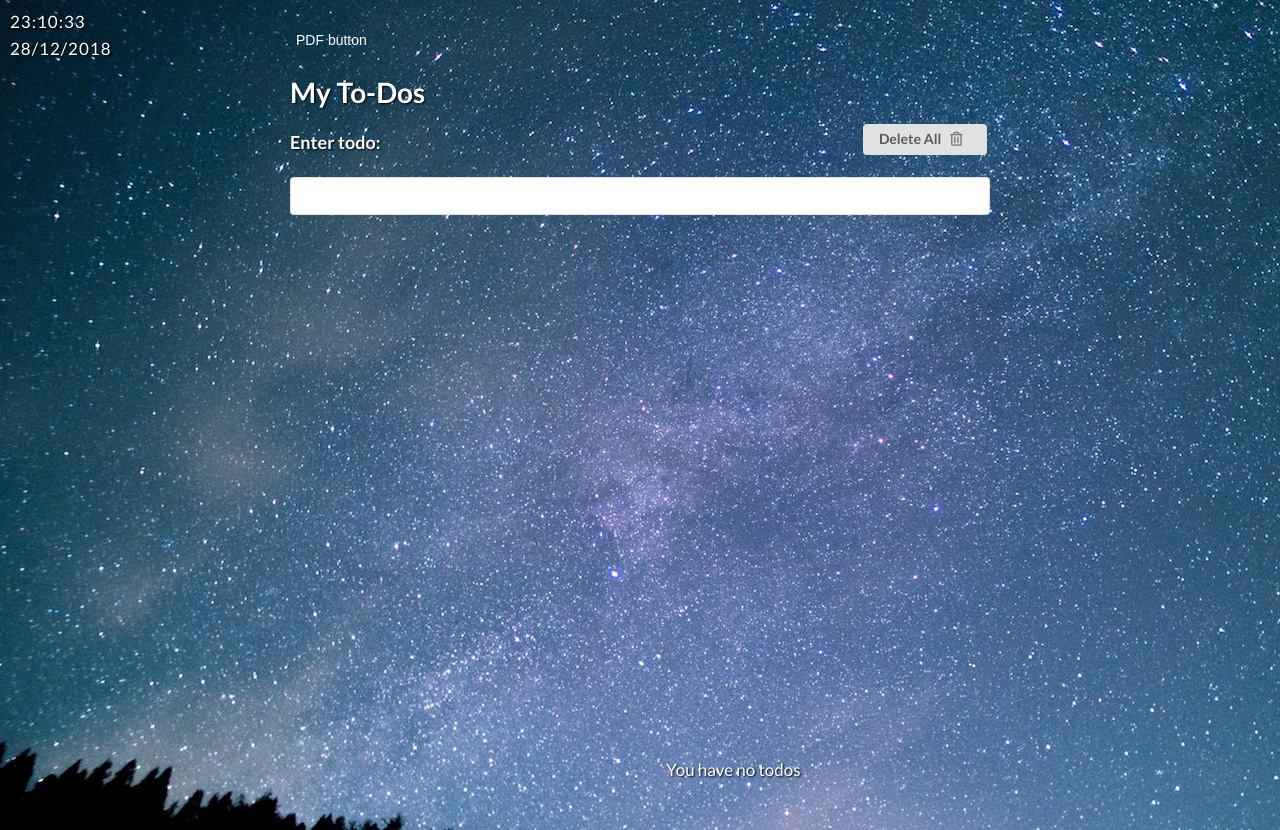
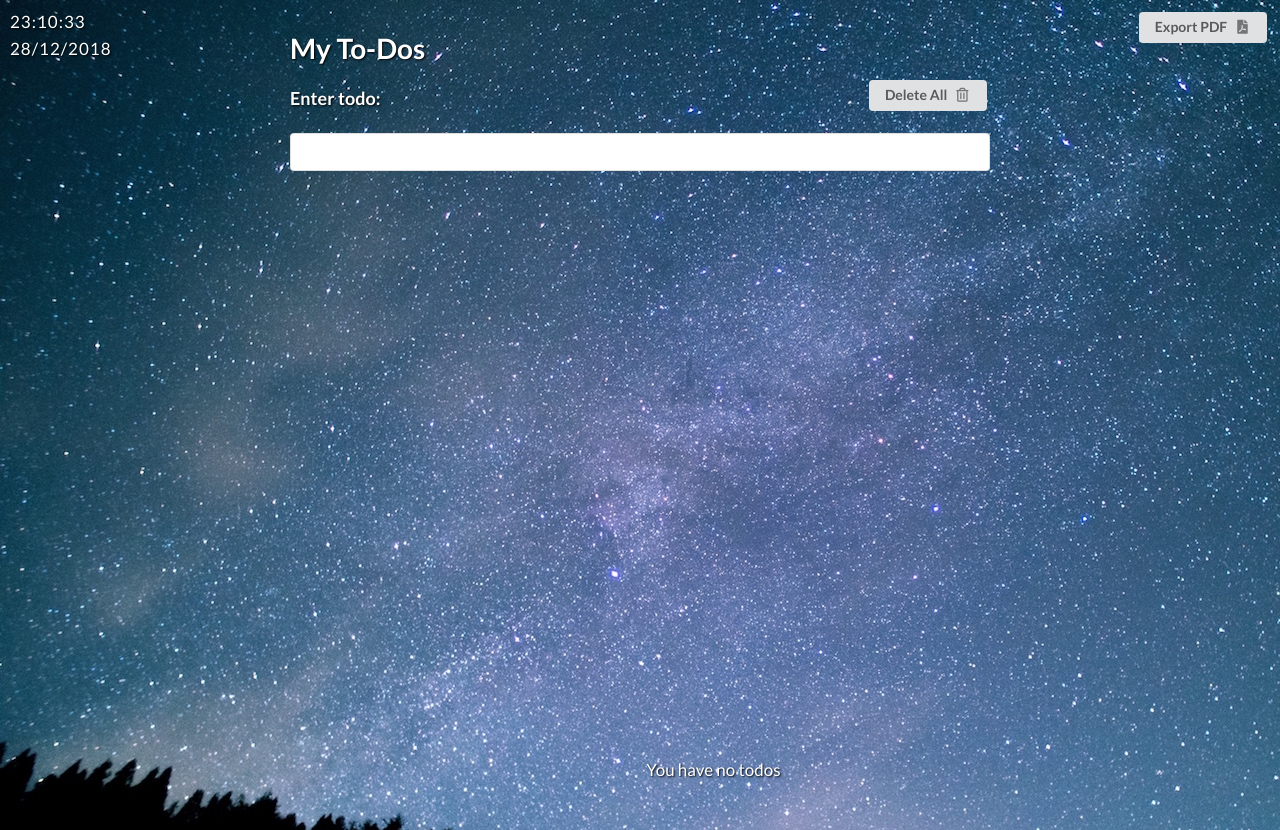
Before and after one commit to chihweidavidliu/todo, a React (Create React App) app: page / in a window 1280 px wide. Built offline with nearby package versions, Linux system fonts and the light colour scheme; what pdfmake would draw is missing.

Commit message:
Added pdf export

```diff
--- a/src/components/App.css
+++ b/src/components/App.css
@@ -75,8 +75,15 @@ button {
   color: white;
 }
 
-.trash {
+.trash, .file {
   margin-left: 7px !important;
+  margin-right: 0px !important;
+}
+
+#pdf {
+  position: fixed;
+  right: 10px;
+  top: 12px;
 }
 
 .topbar {
@@ -93,7 +100,7 @@ h3 {
 .bottom-bar {
   position: fixed;
   bottom: 20px;
-  left: 170px;
+  left: 150px;
   font-size: 17px;
   max-width: 700px;
   text-align: center;
--- a/src/components/PDFButton.js
+++ b/src/components/PDFButton.js
@@ -1,12 +1,60 @@
 import React from 'react';
+import { connect } from 'react-redux';
 import pdfMake from "pdfmake/build/pdfmake";
 import pdfFonts from "pdfmake/build/vfs_fonts";
 pdfMake.vfs = pdfFonts.pdfMake.vfs;
 
+
 class PDFButton extends React.Component {
+  handleClick = () => {
+    let { todos } = this.props;
+    let list = todos.map(todo => {
+      let todoObject = {text: todo.todo, style: "todo"}
+      return todoObject
+    }); // get text only from the todos
+
+    var docDefinition = {
+      content: [
+        { text: 'My Todos', style: "header" },
+        { ol: list },
+      ],
+
+      footer: {
+        columns: [
+          { text: `Created with David Liu's Todo app 2018`, style: "footer" },
+          { text: 'Generated on', alignment: 'right', style: "footer" }
+        ]
+      },
+
+      styles: {
+        header: {
+          fontSize: 30,
+          bold: true
+        },
+        todo: {
+          fontSize: 15,
+          margin: [0, 10, 0, 0]
+        },
+        footer: {
+          margin: [30, 0, 30, 0]
+        }
+      }
+    };
+
+    pdfMake.createPdf(docDefinition).download();
+  }
+
   render() {
-    return <button>PDF button</button>
+    return <button id="pdf" className="compact ui button" onClick={this.handleClick}>
+      Export PDF
+      <i className="file pdf icon"></i>
+    </button>
   }
 }
 
-export default PDFButton
+const mapStateToProps = (state) => {
+  return {
+    todos: state.todos
+  }
+}
+export default connect(mapStateToProps) (PDFButton)
```
